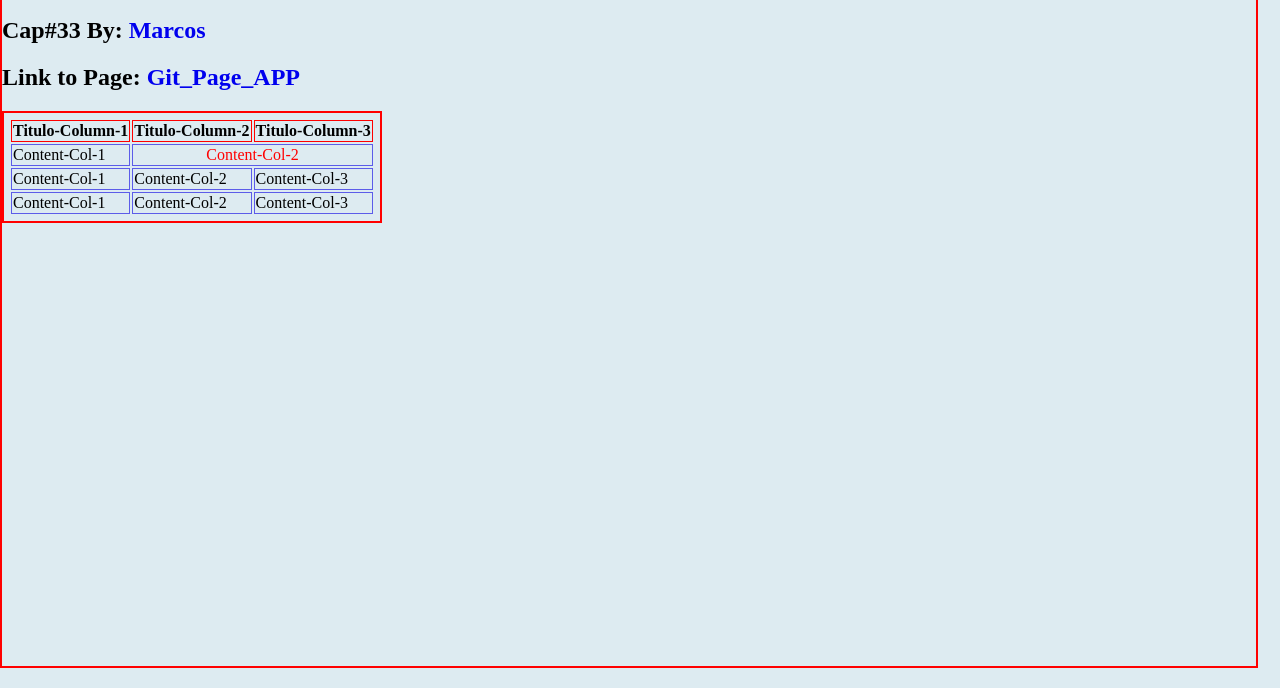
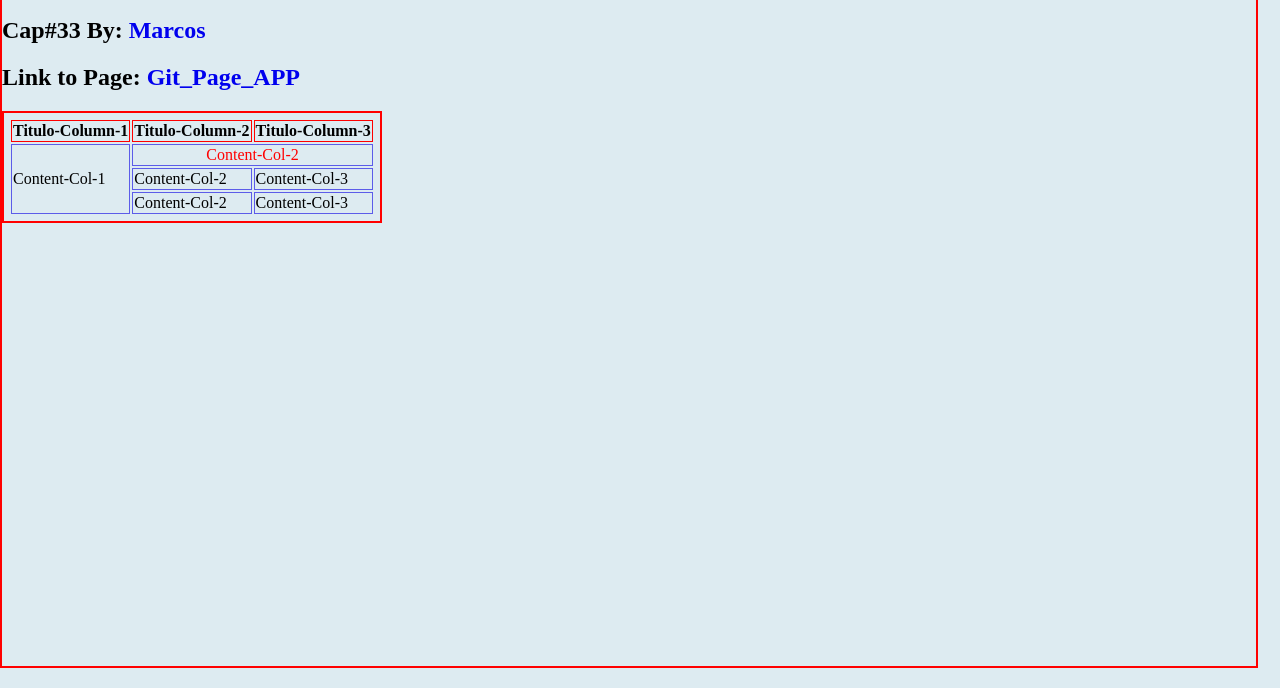
Before and after one commit to marcosyoggy/projeto-tabelas-modulo03-cap33, a plain HTML site: page index.html in a window 1280 px wide. Shown: the part 112-800 px from the top of the page. Drawn offline with Linux system fonts and the light colour scheme.

Commit message:
up12442805

```diff
--- a/index.html
+++ b/index.html
@@ -25,18 +25,18 @@
             </tr>
         </thead>
         <tbody>
-            <tr>
-                <td>Content-Col-1</td>
+            <tr class="First-Line">
+                <td rowspan="3">Content-Col-1</td>
                 <td colspan="2">Content-Col-2</td>
                 <!-- <td>Content-Col-3</td> -->
             </tr>
-            <tr>
-                <td>Content-Col-1</td>
+            <tr class="Second-Line">
+                <!-- <td>Content-Col-1</td> -->
                 <td>Content-Col-2</td>
                 <td>Content-Col-3</td>
             </tr>
-            <tr>
-                <td>Content-Col-1</td>
+            <tr class="Third-Line">
+                <!-- <td>Content-Col-1</td> -->
                 <td>Content-Col-2</td>
                 <td>Content-Col-3</td>
             </tr>
```
